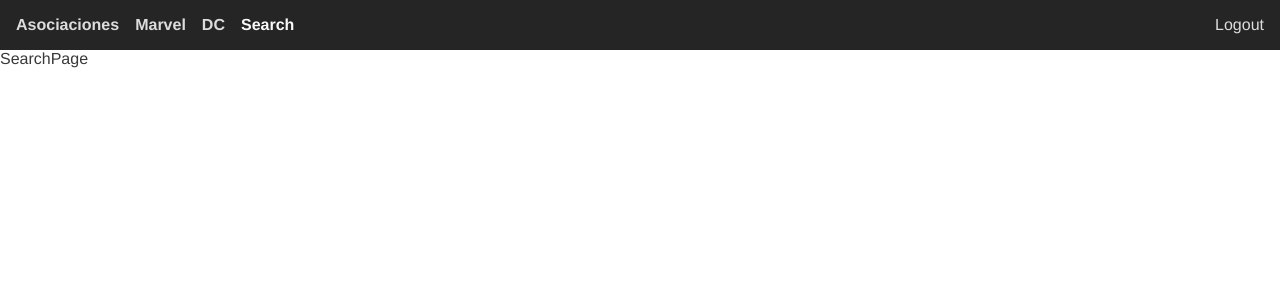
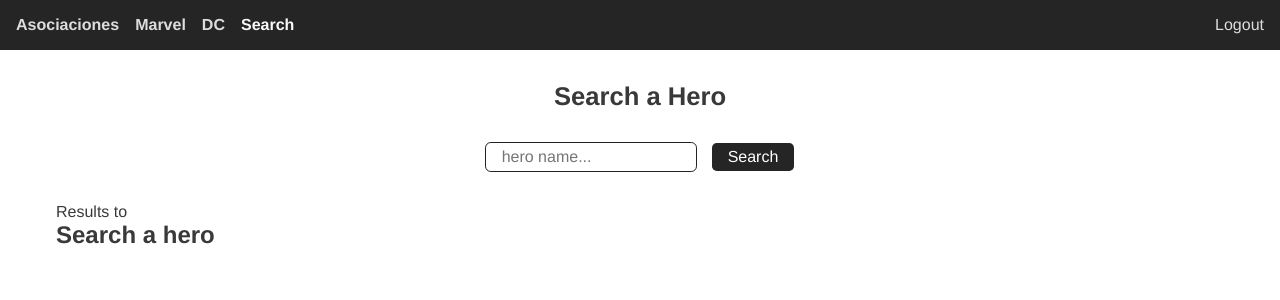
Before and after one commit to JoseIu/heroesAppReact, a React (Vite) app: page /search in a window 1280 px wide. Shown: the top 300 px of the page. Built offline with nearby package versions, Linux system fonts and the light colour scheme.

Commit message:
chore: Add SearchPage component and styles for hero search functionality

```diff
--- /dev/null
+++ b/src/heroes/pages/SearchPage.scss
@@ -0,0 +1,36 @@
+.search {
+  padding: 2rem 1rem;
+  display: flex;
+  align-items: center;
+  flex-direction: column;
+  row-gap: 2rem;
+  &__title {
+    font-size: clamp(1.5rem, 2vw, 2rem);
+    font-weight: 600;
+  }
+  &__form {
+    display: flex;
+    gap: 1rem;
+  }
+  &__input {
+    padding: 0.3rem 1rem;
+    border-radius: 0.3rem;
+    outline: 0.0625rem solid #222;
+  }
+  &__btn {
+    padding: 0.3rem 1rem;
+    border-radius: 0.3rem;
+    background-color: rgb(37, 37, 37);
+    color: white;
+  }
+  &__result {
+    width: 100%;
+  }
+  &__message {
+    font-size: clamp(1rem, 2vw, 1.5rem);
+    font-weight: 600;
+    &--none {
+      display: none;
+    }
+  }
+}
--- a/src/heroes/pages/SearchPage.tsx
+++ b/src/heroes/pages/SearchPage.tsx
@@ -1,3 +1,63 @@
+import queryString from 'query-string';
+import { useMemo } from 'react';
+import { useLocation, useNavigate } from 'react-router-dom';
+import { useForm } from '../../hooks/useForm';
+import { HeroCard } from '../components/HeroCard';
+import { getHerosByName } from '../helpers/getHerosByName';
+import './SearchPage.scss';
+type SearchForm = {
+  search: string;
+};
+
 export const SearchPage = () => {
-  return <div>SearchPage</div>;
+  const navigate = useNavigate();
+  const locations = useLocation();
+  const { q = '' } = queryString.parse(locations.search);
+
+  const result = useMemo(() => getHerosByName(q as string), [q]);
+  const showResult = q!.length === 0;
+  const showError = q!.length > 0 && result.length === 0;
+
+  const { formState, onInputChange } = useForm<SearchForm>({ search: q as string });
+
+  const onSearch = (event: React.FormEvent) => {
+    event.preventDefault();
+
+    if (formState.search.trim() === '') return;
+    navigate(`?q=${formState.search}`);
+  };
+
+  return (
+    <section className="search wrapper">
+      <h2 className="search__title">Search a Hero</h2>
+
+      <form className="search__form" onSubmit={onSearch}>
+        <input
+          className="search__input"
+          type="text"
+          placeholder="hero name..."
+          name="search"
+          value={formState.search}
+          onChange={onInputChange}
+        />
+
+        <button className="search__btn" type="submit">
+          Search
+        </button>
+      </form>
+
+      <div className="search__result">
+        <h3>Results to {q}</h3>
+
+        <p className={`search__message ${showResult ? '' : 'search__message--none'}`}>Search a hero</p>
+        <p className={`search__message ${showError ? '' : 'search__message--none'}`}>Hero not found</p>
+
+        <div className="heroes">
+          {result.map((hero) => (
+            <HeroCard key={hero.id} hero={hero} />
+          ))}
+        </div>
+      </div>
+    </section>
+  );
 };
```
